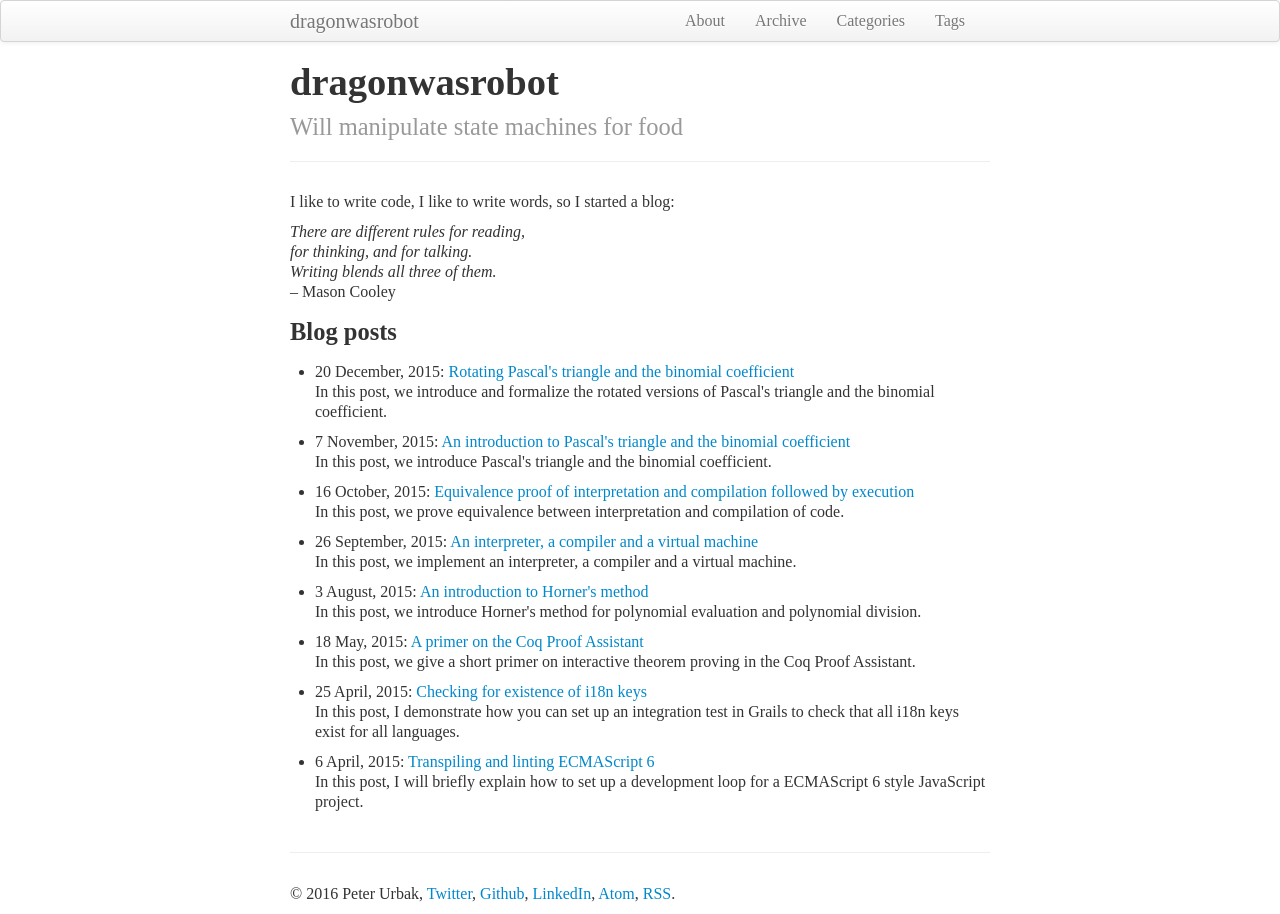
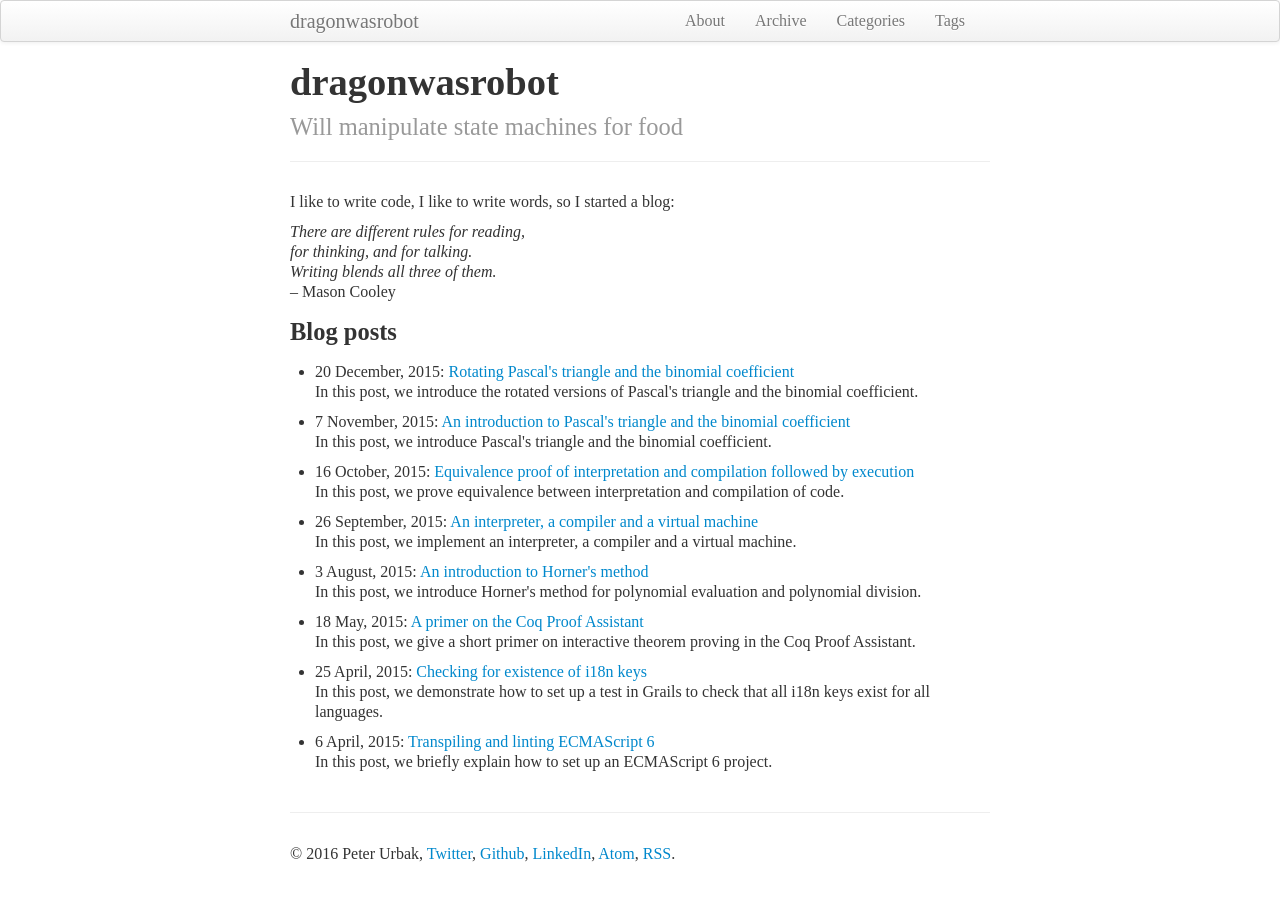
Before and after one commit to dragonwasrobot/dragonwasrobot.github.io, a Jekyll site: the page built from index.md, in a window 1280 px wide. Built offline with Jekyll 4.4.1, drawn with Linux system fonts in a browser that asks for light colours; some web fonts are replaced.

Commit message:
Updated a few tag lines

```diff
--- a/_posts/2015-04-06-transpiling-and-linting-ecmascript-6.md
+++ b/_posts/2015-04-06-transpiling-and-linting-ecmascript-6.md
@@ -2,8 +2,7 @@
 layout: post
 title: "Transpiling and linting ECMAScript 6"
 category: programming
-description: "In this post, I will briefly explain how to set up a development
-loop for a ECMAScript 6 style JavaScript project."
+description: "In this post, we briefly explain how to set up an ECMAScript 6 project."
 tags: [JavaScript, Grunt, ECMAScript 6, Babel, Brainfuck]
 ---
 
--- a/_posts/2015-04-25-checking-for-existence-of-i18n-keys.md
+++ b/_posts/2015-04-25-checking-for-existence-of-i18n-keys.md
@@ -2,8 +2,7 @@
 layout: post
 title: "Checking for existence of i18n keys"
 category: programming
-description: "In this post, I demonstrate how you can set up an integration test
-in Grails to check that all i18n keys exist for all languages."
+description: "In this post, we demonstrate how to set up a test in Grails to check that all i18n keys exist for all languages."
 tags: [Groovy, Grails, Spock, i18n]
 ---
 
--- a/_posts/2015-12-20-rotating-pascal-s-triangle-and-the-binomial-coefficient.md
+++ b/_posts/2015-12-20-rotating-pascal-s-triangle-and-the-binomial-coefficient.md
@@ -2,7 +2,7 @@
 layout: post
 title: "Rotating Pascal's triangle<br/> and the binomial coefficient"
 category: mathematics
-description: "In this post, we introduce and formalize the rotated versions of Pascal's triangle and the binomial coefficient."
+description: "In this post, we introduce the rotated versions of Pascal's triangle and the binomial coefficient."
 tags: [Haskell, Pascal's triangle, Binomial coefficient]
 ---
 
```
